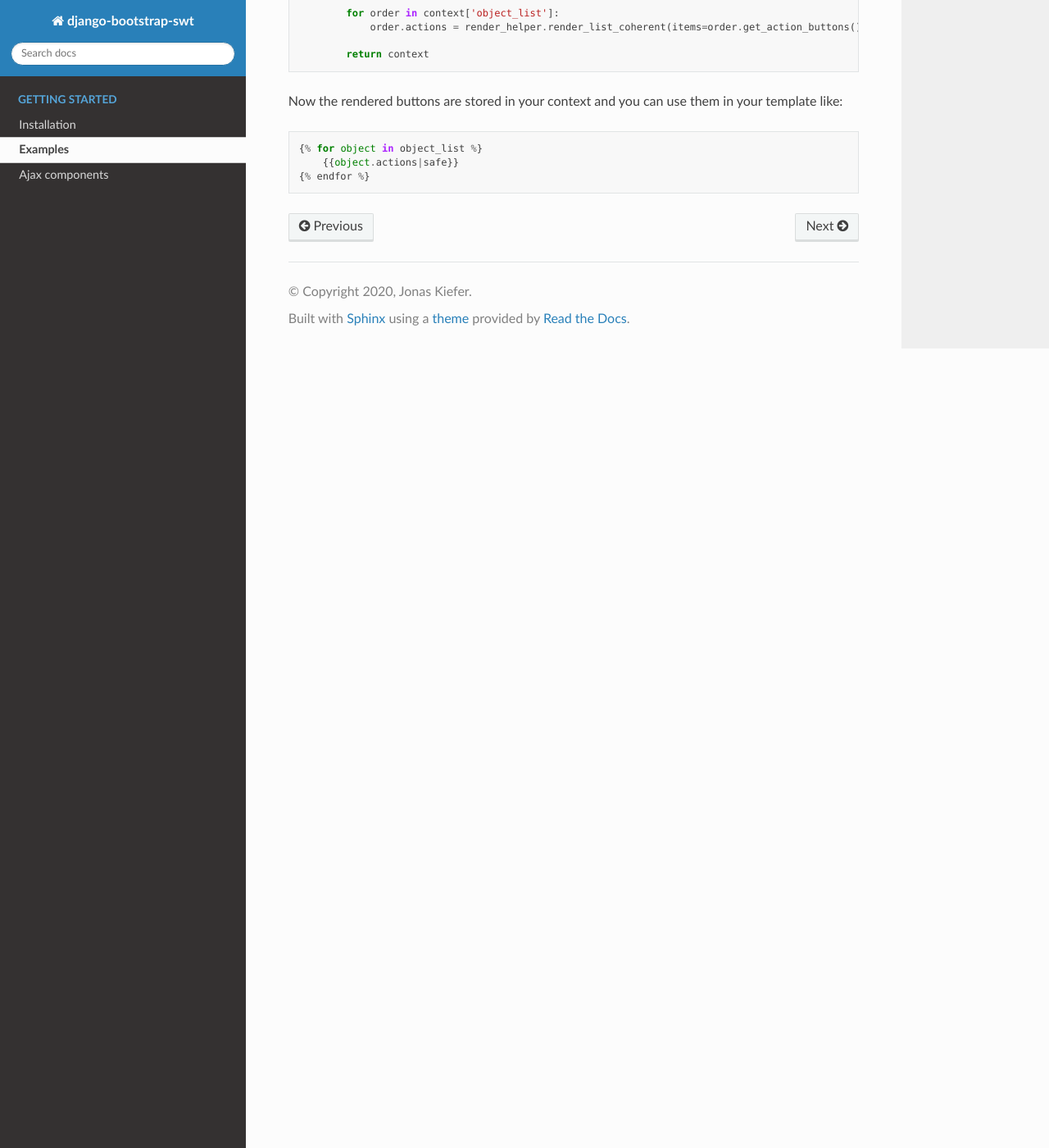
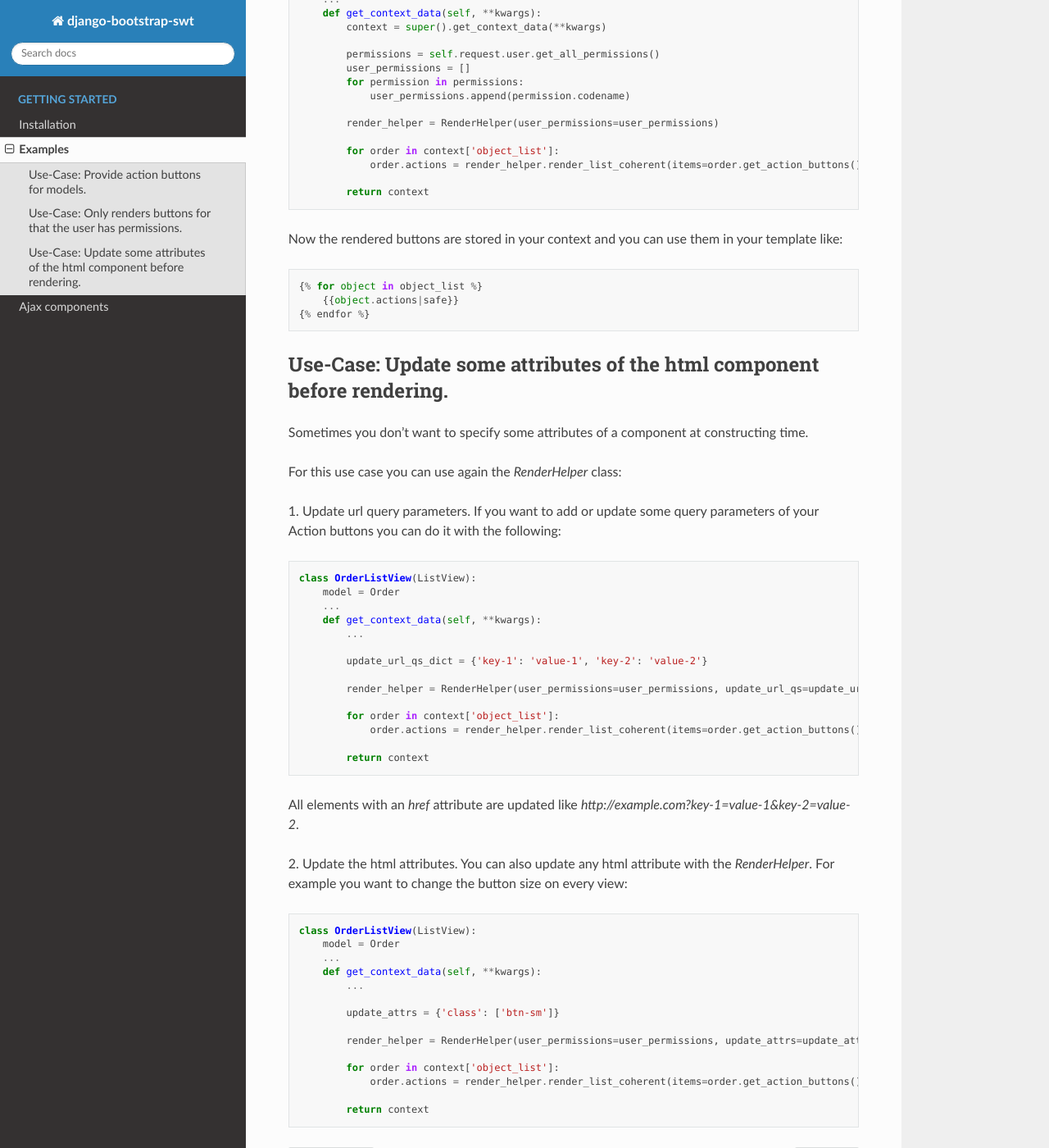
Before and after one commit to jokiefer/django-bootstrap-swt, a Sphinx documentation site: the page built from docs/pages/examples.rst, in a window 1280 px wide and 1400 px high, scrolled down 1189 px. Shown: the whole window at 82% size. Built offline with Sphinx 7.4.7 and the Read the Docs theme 2.0.0, drawn with Linux system fonts in a browser that asks for light colours; some of the changed text lies outside the part shown.

Commit message:
#16  Improvements for first release * adds some additional examples

```diff
--- a/docs/pages/examples.rst
+++ b/docs/pages/examples.rst
@@ -1,5 +1,6 @@
+********
 Examples
-~~~~~~~~
+********
 
 This shows how you can use the django-bootstrap-swt app by some examples.
 
@@ -13,6 +14,9 @@ For our examples we use the following models::
         name = models.CharField(max_length=100, verbose_name="product name")
         order = models.ForeignKey(Order, related_name="items")
 
+
+Use-Case: Provide action buttons for models.
+###########################################
 So what if you like to provide the action buttons for all you can do with this models?
 
 For this use case you can write a function under the model classes which returns the action buttons::
@@ -22,18 +26,21 @@ For this use case you can write a function under the model classes which returns
         ...
         def get_action_buttons(self):
             actions[LinkButton(url=self.edit_view_uri,
-                               value='<i class="fas fa-edit"></i>',
+                               content='<i class="fas fa-edit"></i>',
                                color=ButtonColorEnum.WARNING,
                                tooltip=_l(f"Edit <strong>{self.name} [{self.id}]</strong> Order."),
                                needs_perm=PermissionEnum.CAN_EDIT_ORDER.value)),
                     LinkButton(url=self.delete_view_uri,
-                               value='<i class="fas fa-trash-alt"></i>',
+                               content='<i class="fas fa-trash-alt"></i>',
                                color=ButtonColorEnum.DANGER,
                                tooltip=_l(f"Delete <strong>{self.name} [{self.id}]</strong> Order."),
                                needs_perm=PermissionEnum.CAN_DELETE_ORDER.value)),
                     ]
 
 On any view you then can call the `order.get_action_buttons()` function to get all possible actions.
+
+Use-Case: Only renders buttons for that the user has permissions.
+#################################################################
 The next thing is, how can i only display the actions the user has permissions for?
 
 For this use case you can use the `RenderHelper` class::
@@ -61,3 +68,49 @@ Now the rendered buttons are stored in your context and you can use them in your
     {% for object in object_list %}
         {{object.actions|safe}}
     {% endfor %}
+
+Use-Case: Update some attributes of the html component before rendering.
+########################################################################
+
+Sometimes you don't want to specify some attributes of a component at constructing time.
+
+For this use case you can use again the `RenderHelper` class:
+
+1. Update url query parameters.
+If you want to add or update some query parameters of your Action buttons you can do it with the following::
+
+    class OrderListView(ListView):
+        model = Order
+        ...
+        def get_context_data(self, **kwargs):
+            ...
+
+            update_url_qs_dict = {'key-1': 'value-1', 'key-2': 'value-2'}
+
+            render_helper = RenderHelper(user_permissions=user_permissions, update_url_qs=update_url_qs_dict)
+
+            for order in context['object_list']:
+                order.actions = render_helper.render_list_coherent(items=order.get_action_buttons())
+
+            return context
+
+
+All elements with an `href` attribute are updated like `http://example.com?key-1=value-1&key-2=value-2`.
+
+2. Update the html attributes.
+You can also update any html attribute with the `RenderHelper`. For example you want to change the button size on every view::
+
+    class OrderListView(ListView):
+        model = Order
+        ...
+        def get_context_data(self, **kwargs):
+            ...
+
+            update_attrs = {'class': ['btn-sm']}
+
+            render_helper = RenderHelper(user_permissions=user_permissions, update_attrs=update_attrs)
+
+            for order in context['object_list']:
+                order.actions = render_helper.render_list_coherent(items=order.get_action_buttons())
+
+            return context
```
Also changed, not shown: other parts of docs/pages/examples.rst (+1 -1 lines).
